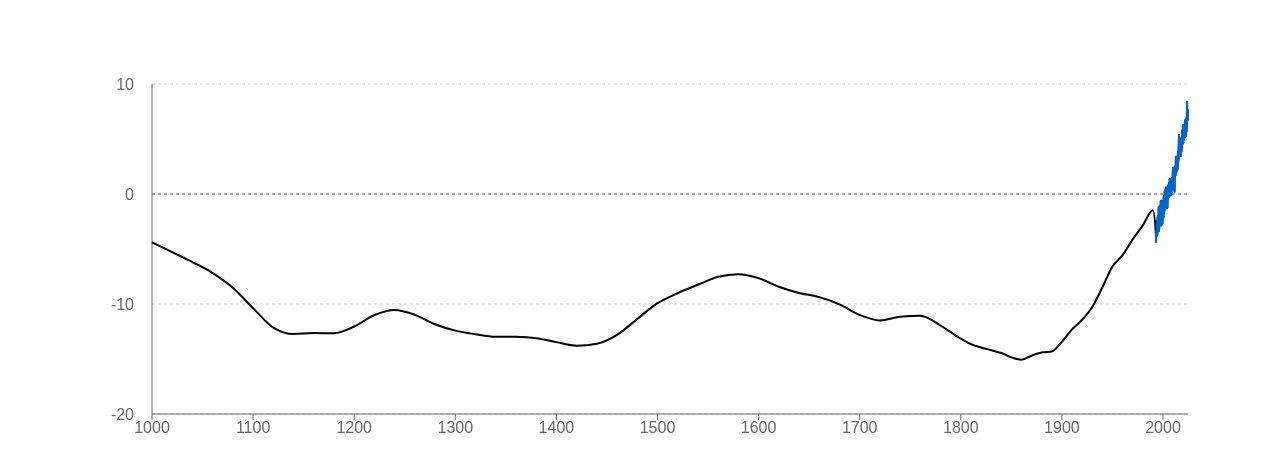
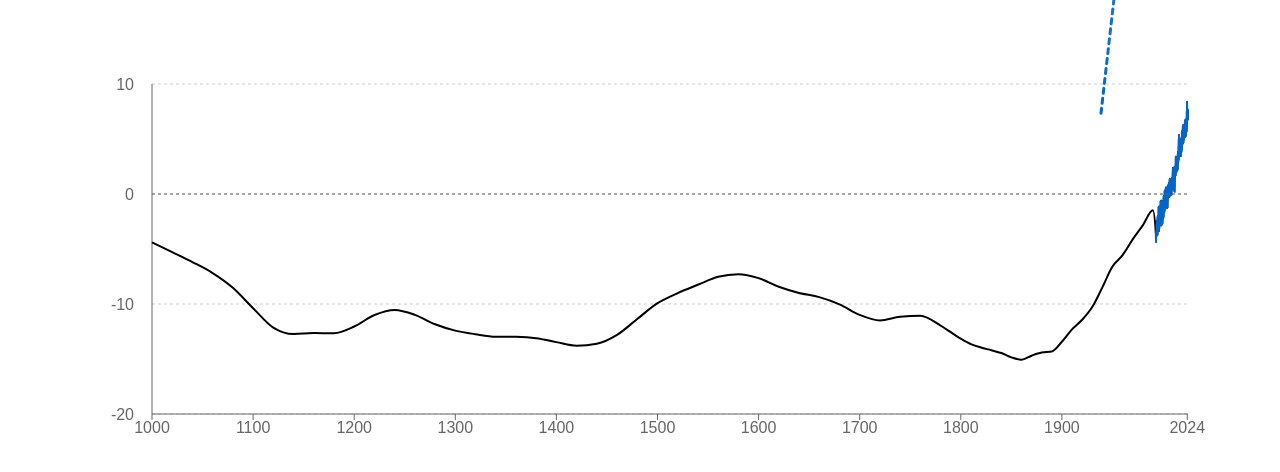
Before and after one commit to intendedsideeffects/Chauka-mobile, a Next.js app: page /extended-chart in a window 1280 px wide. Shown: the top 472 px of the page. Built offline with nearby package versions, Linux system fonts and the light colour scheme.

Commit message:
Updated sea level projection: adjusted position and made line shorter and blue

```diff
--- a/src/app/components/HistoricalSeaLevelRiseExtended.jsx
+++ b/src/app/components/HistoricalSeaLevelRiseExtended.jsx
@@ -21,6 +21,78 @@ const HistoricalSeaLevelRiseExtended = () => {
       });
     }
     return result;
+  };
+
+  // Function to generate projected data
+  const generateProjection = (lastDataPoint, endYear = 2050) => {
+    const projection = [];
+    const lastYear = lastDataPoint.year;
+    const lastValue = lastDataPoint.value;
+    const targetValue = lastValue + 25; // Exactly 25cm higher by 2050
+
+    // Calculate the rate needed to reach 25cm by 2050
+    const yearsDiff = endYear - lastYear;
+    const rateOfChange = 25 / yearsDiff; // cm per year
+
+    console.log('Projection details:', {
+      lastYear,
+      lastValue,
+      endYear,
+      targetValue,
+      yearsDiff,
+      rateOfChange
+    });
+
+    // Generate projection points every 1 year for smooth line
+    for (let year = lastYear + 1; year <= endYear; year++) {
+      const yearsFromStart = year - lastYear;
+      const projectedValue = lastValue + (rateOfChange * yearsFromStart);
+      projection.push({
+        year: year,
+        value: projectedValue,
+        isProjection: true
+      });
+    }
+
+    console.log('Projection points:', projection.length, 'Final value:', projection[projection.length - 1]?.value);
+
+    return projection;
+  };
+
+  // Function to calculate projection positioning
+  const calculateProjectionPosition = () => {
+    if (!data.combined || data.combined.length === 0) return null;
+
+    // Use the last point from satellite data (blue line) instead of combined data
+    const satelliteData = data.combined.filter(d => d.year >= 1993);
+    const lastPoint = satelliteData[satelliteData.length - 1];
+    const lastValue = lastPoint.value;
+    const targetValue = lastValue + 25; // 25cm higher
+
+    // Chart coordinate system (from Recharts)
+    const chartWidth = 800; // Approximate chart width in pixels
+    const chartHeight = 360; // Chart height in pixels
+    const yRange = 10 - (-20); // 30 units (cm)
+
+    // Calculate the actual pixel positions based on chart coordinates
+    // Start 19cm to the right of chart edge
+    const startX = chartWidth + 190; // Start 190px (19cm) to the right of chart edge
+    const startY = chartHeight - ((lastValue - (-20)) / yRange) * chartHeight;
+
+    // End point: 25cm higher than start, almost vertical
+    const endX = startX + 30; // Just 30px (3cm) to the right of start point
+    const endY = chartHeight - ((targetValue - (-20)) / yRange) * chartHeight;
+
+    console.log('Projection calculation:', {
+      lastValue,
+      targetValue,
+      startY,
+      endY,
+      chartHeight,
+      yRange
+    });
+
+    return { startX, startY, endX, endY };
   };
 
   useEffect(() => {
@@ -74,6 +146,10 @@ const HistoricalSeaLevelRiseExtended = () => {
         // Combine both datasets
         const combinedData = [...historicalData, ...satelliteData];
 
+        // Generate projection data
+        const lastDataPoint = combinedData[combinedData.length - 1];
+        const projectionData = generateProjection(lastDataPoint, 2100);
+
         // Create separate datasets for different colors
         const historicalLineData = historicalData;
         const satelliteLineData = satelliteData;
@@ -85,8 +161,15 @@ const HistoricalSeaLevelRiseExtended = () => {
         console.log('Data range:', { minValue, maxValue, dataPoints: combinedData.length });
         console.log('Historical data points:', historicalData.length);
         console.log('Satellite data points:', satelliteData.length);
+        console.log('Projection data points:', projectionData.length);
 
-        setData({ combined: combinedData, historical: historicalLineData, satellite: satelliteLineData });
+        setData({
+          combined: combinedData,
+          historical: historicalLineData,
+          satellite: satelliteLineData,
+          projection: projectionData,
+          allData: [...combinedData, ...projectionData]
+        });
         setLoading(false);
       } catch (error) {
         console.error('Error loading data:', error);
@@ -105,8 +188,10 @@ const HistoricalSeaLevelRiseExtended = () => {
     );
   }
 
+  const projectionPos = calculateProjectionPosition();
+
   return (
-    <div style={{ width: '100%', height: '400px', boxSizing: 'border-box', pointerEvents: 'auto', zIndex: 1000 }}>
+    <div style={{ width: '100%', height: '400px', boxSizing: 'border-box', pointerEvents: 'auto', zIndex: 1000, position: 'relative', overflow: 'visible' }}>
       <ResponsiveContainer width="100%" height="100%">
         <LineChart data={data.combined} margin={{ left: 20, right: 20, top: 20, bottom: 20 }}>
           <CartesianGrid strokeDasharray="3 3" horizontal={true} vertical={false} />
@@ -114,7 +199,7 @@ const HistoricalSeaLevelRiseExtended = () => {
             dataKey="year"
             type="number"
             domain={[1000, 2024]}
-            ticks={[1000, 1100, 1200, 1300, 1400, 1500, 1600, 1700, 1800, 1900, 2000]}
+            ticks={[1000, 1100, 1200, 1300, 1400, 1500, 1600, 1700, 1800, 1900, 2000, 2024]}
             style={{ fontFamily: 'Helvetica World, Arial, sans-serif' }}
           />
           <YAxis
@@ -128,25 +213,26 @@ const HistoricalSeaLevelRiseExtended = () => {
           />
           <Tooltip
             formatter={(value, name, props) => {
-              // Show tooltip for all data points
-              console.log('Tooltip triggered:', { value, name, props });
-              return [`${value.toFixed(2)}cm`, 'Global Sea Level'];
+              const isProjection = props.payload?.isProjection;
+              const label = isProjection ? 'Projected Sea Level' : 'Global Sea Level';
+              return [`${value.toFixed(2)}cm`, label];
             }}
             labelFormatter={(label) => `Year: ${Math.floor(label)}`}
             contentStyle={{ fontFamily: 'Helvetica World, Arial, sans-serif' }}
             cursor={{ strokeDasharray: '3 3' }}
           />
-          {/* Single continuous line with color change at 1993 */}
+          {/* Historical data line - only within original boundaries */}
           <Line
             type="monotone"
             dataKey="value"
+            data={data.combined}
             stroke="#000000"
             strokeWidth={2}
             dot={false}
             connectNulls={true}
             name="seaLevel"
           />
-          {/* Blue overlay for 1993 onwards */}
+          {/* Blue overlay for 1993 onwards - only within original boundaries */}
           <Line
             type="monotone"
             dataKey="value"
@@ -161,6 +247,58 @@ const HistoricalSeaLevelRiseExtended = () => {
           <ReferenceLine y={0} stroke="#666666" strokeDasharray="3 3" />
         </LineChart>
       </ResponsiveContainer>
+
+      {/* Projection overlay that extends beyond chart boundaries */}
+      {data.projection && data.projection.length > 0 && (
+        <div style={{
+          position: 'absolute',
+          top: '20px',
+          left: '20px',
+          width: 'calc(100% - 40px)',
+          height: 'calc(100% - 40px)',
+          pointerEvents: 'none',
+          zIndex: 10,
+          overflow: 'visible'
+        }}>
+          <svg width="100%" height="100%" style={{ position: 'absolute', top: 0, left: 0, overflow: 'visible' }}>
+            <defs>
+              <linearGradient id="projectionGradient" x1="0%" y1="0%" x2="100%" y2="0%">
+                <stop offset="0%" style={{ stopColor: '#0066cc', stopOpacity: 1 }} />
+                <stop offset="100%" style={{ stopColor: '#0066cc', stopOpacity: 0.8 }} />
+              </linearGradient>
+            </defs>
+
+            {/* Projection line that extends beyond chart boundaries */}
+            <path
+              d={(() => {
+                if (!data.projection || data.projection.length < 2) return '';
+
+                const chartWidth = 800; // Approximate chart width
+                const chartHeight = 360; // Chart height
+                const yRange = 10 - (-20); // 30 units
+
+                // Use the last point from satellite data (blue line) instead of combined data
+                const satelliteData = data.combined.filter(d => d.year >= 1993);
+                const lastPoint = satelliteData[satelliteData.length - 1];
+                const startX = chartWidth + 209; // Start 209px (20.9cm) to the right of chart edge
+                const startY = chartHeight - ((lastPoint.value - (-20)) / yRange) * chartHeight;
+
+                // End point: 22cm higher than start, almost vertical
+                const endX = startX + 30; // Just 30px (3cm) to the right of start point
+                const endY = startY - ((22 / yRange) * chartHeight); // 22cm higher than start
+
+                // Simple straight line from start to end
+                return `M ${startX} ${startY} L ${endX} ${endY}`;
+              })()}
+              stroke="url(#projectionGradient)"
+              strokeWidth="3"
+              fill="none"
+              strokeDasharray="5 5"
+              strokeLinecap="round"
+            />
+          </svg>
+        </div>
+      )}
     </div>
   );
 };
```
